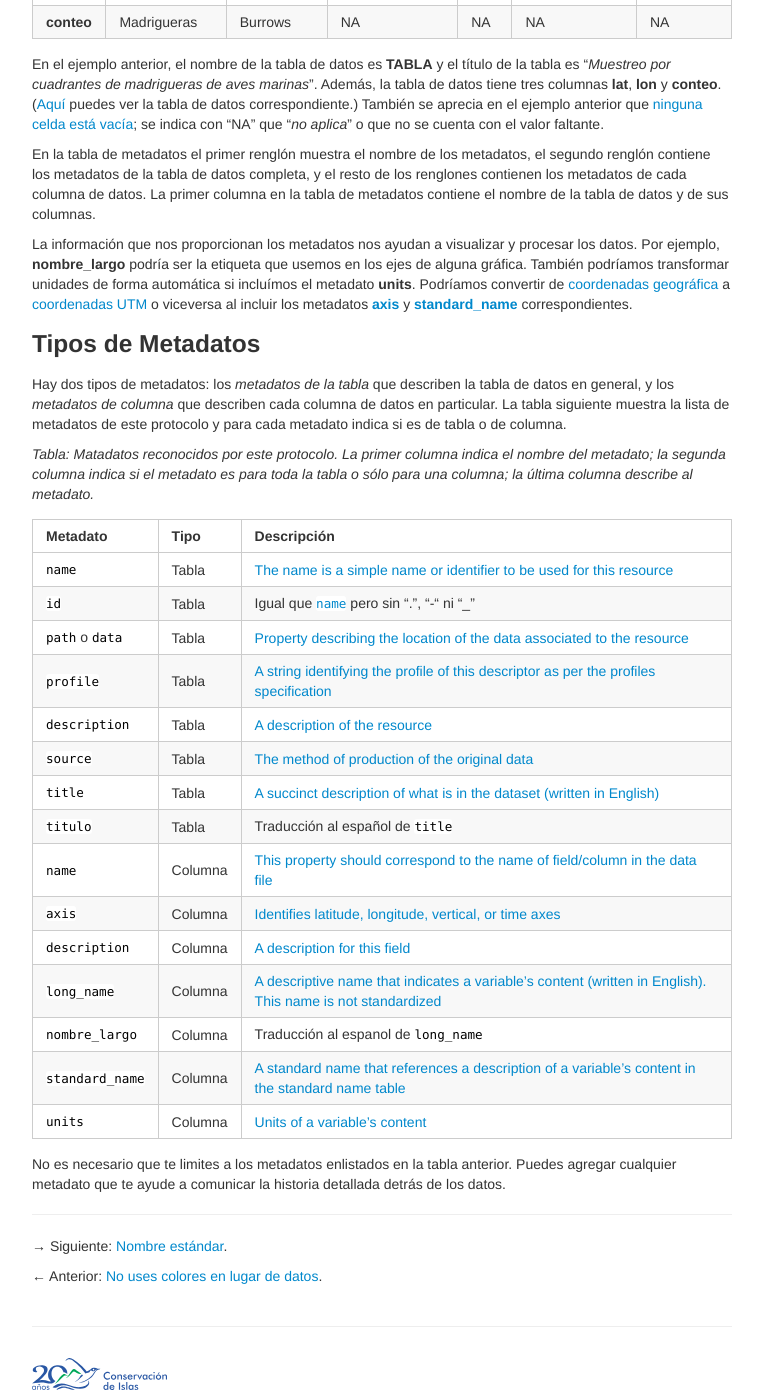
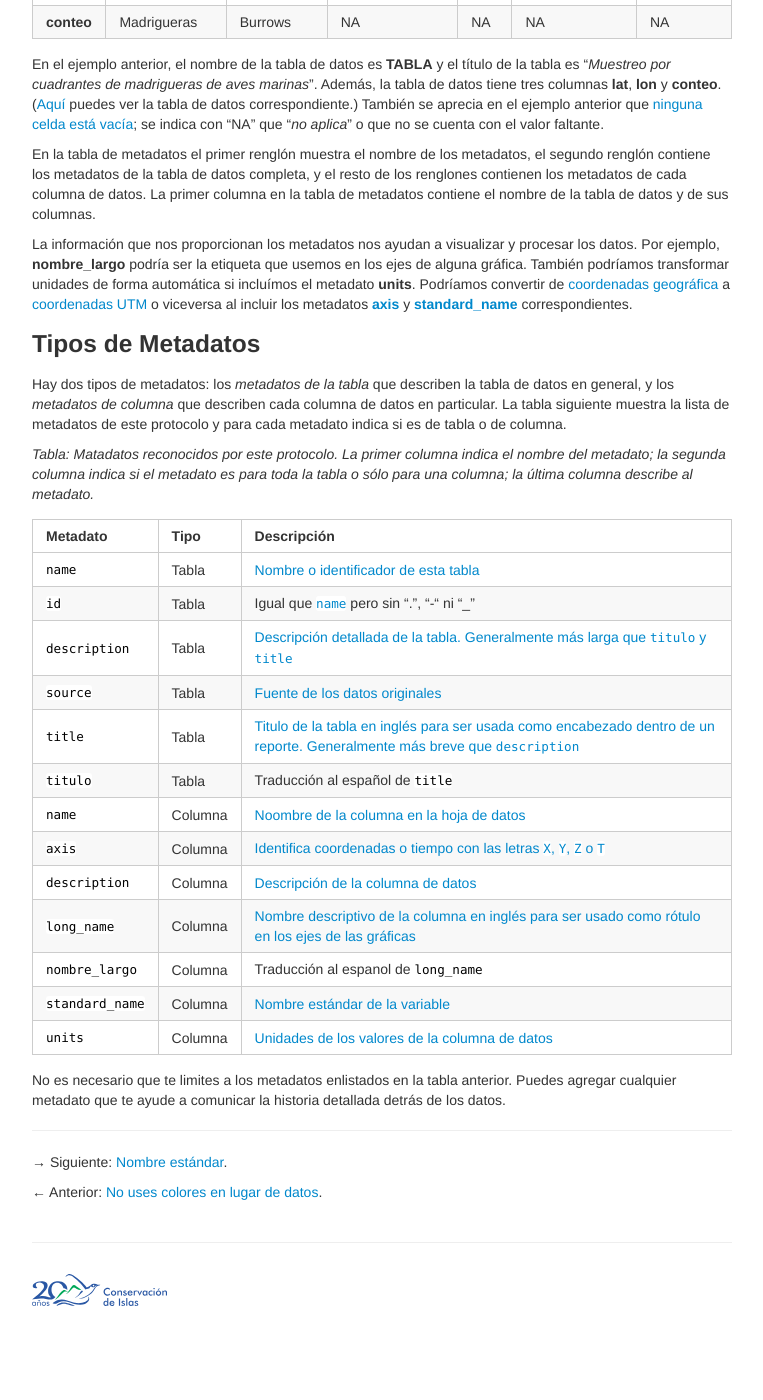
Before and after one commit to MaritzaB/datos_en_excel, a Jekyll site: the page built from pages/metadatos.md, in a window 1280 px wide and 1400 px high, scrolled down 758 px. Shown: the whole window, without its empty margins (258-1021 px from the left). Built offline with Jekyll 4.4.1, drawn with Linux system fonts in a browser that asks for light colours; after the commit the page ends 2074 px from its top, so only the background shows below that.

Commit message:
Traduce al español las descripciones de los metadatos

```diff
--- a/pages/metadatos.md
+++ b/pages/metadatos.md
@@ -42,21 +42,19 @@ _Tabla: Matadatos reconocidos por este protocolo. La primer columna indica el no
 
 Metadato           | Tipo    | Descripción
 -------------------|---------|-------------
-`name`             | Tabla   | [The name is a simple name or identifier to be used for this resource](http://specs.frictionlessdata.io/data-resource/#name)
+`name`             | Tabla   | [Nombre o identificador de esta tabla](http://specs.frictionlessdata.io/data-resource/#name)
 `id`               | Tabla   | Igual que [`name`](http://specs.frictionlessdata.io/data-resource/#name) pero sin ".", "-" ni "_"
-`path` o `data`    | Tabla   | [Property describing the location of the data associated to the resource](http://specs.frictionlessdata.io/data-resource/#data-location)
-`profile`          | Tabla   | [A string identifying the profile of this descriptor as per the profiles specification](http://specs.frictionlessdata.io/profiles/)
-`description`      | Tabla   | [A description of the resource](http://specs.frictionlessdata.io/data-resource/#optional-properties)
-`source`           | Tabla   | [The method of production of the original data](http://cfconventions.org/cf-conventions/cf-conventions.html#description-of-file-contents)
-`title`            | Tabla   | [A succinct description of what is in the dataset (written in English)](http://www.unidata.ucar.edu/netcdf/docs/netcdf.html#Attribute-Conventions)
+`description`      | Tabla   | [Descripción detallada de la tabla. Generalmente más larga que `titulo` y `title`](http://specs.frictionlessdata.io/data-resource/#optional-properties)
+`source`           | Tabla   | [Fuente de los datos originales](http://cfconventions.org/cf-conventions/cf-conventions.html#description-of-file-contents)
+`title`            | Tabla   | [Titulo de la tabla en inglés para ser usada como encabezado dentro de un reporte. Generalmente más breve que `description`](http://www.unidata.ucar.edu/netcdf/docs/netcdf.html#Attribute-Conventions)
 `titulo`           | Tabla   | Traducción al español de `title`
-`name`             | Columna | [This property should correspond to the name of field/column in the data file](http://specs.frictionlessdata.io/table-schema/#name)
-`axis`             | Columna | [Identifies latitude, longitude, vertical, or time axes](http://cfconventions.org/cf-conventions/cf-conventions.html#coordinate-types)
-`description`      | Columna | [A description for this field](http://specs.frictionlessdata.io/table-schema/#description)
-`long_name`        | Columna | [A descriptive name that indicates a variable's content (written in English). This name is not standardized ](http://cfconventions.org/cf-conventions/cf-conventions.html#long-name)
+`name`             | Columna | [Noombre de la columna en la hoja de datos](http://specs.frictionlessdata.io/table-schema/#name)
+`axis`             | Columna | [Identifica coordenadas o tiempo con las letras `X`, `Y`, `Z` o `T`](http://cfconventions.org/cf-conventions/cf-conventions.html#coordinate-types)
+`description`      | Columna | [Descripción de la columna de datos](http://specs.frictionlessdata.io/table-schema/#description)
+`long_name`        | Columna | [Nombre descriptivo de la columna en inglés para ser usado como rótulo en los ejes de las gráficas](http://cfconventions.org/cf-conventions/cf-conventions.html#long-name)
 `nombre_largo`     | Columna | Traducción al espanol de `long_name`
-`standard_name`    | Columna | [A standard name that references a description of a variable's content in the standard name table](http://cfconventions.org/standard-names.html)
-`units`            | Columna | [Units of a variable's content](http://www.unidata.ucar.edu/software/udunits/udunits.txt)
+`standard_name`    | Columna | [Nombre estándar de la variable](standard_name.html)
+`units`            | Columna | [Unidades de los valores de la columna de datos](units.html)
 
 No es necesario que te limites a los metadatos enlistados en la tabla anterior. Puedes agregar cualquier metadato que te ayude a comunicar la historia detallada detrás de los datos.
 
```
